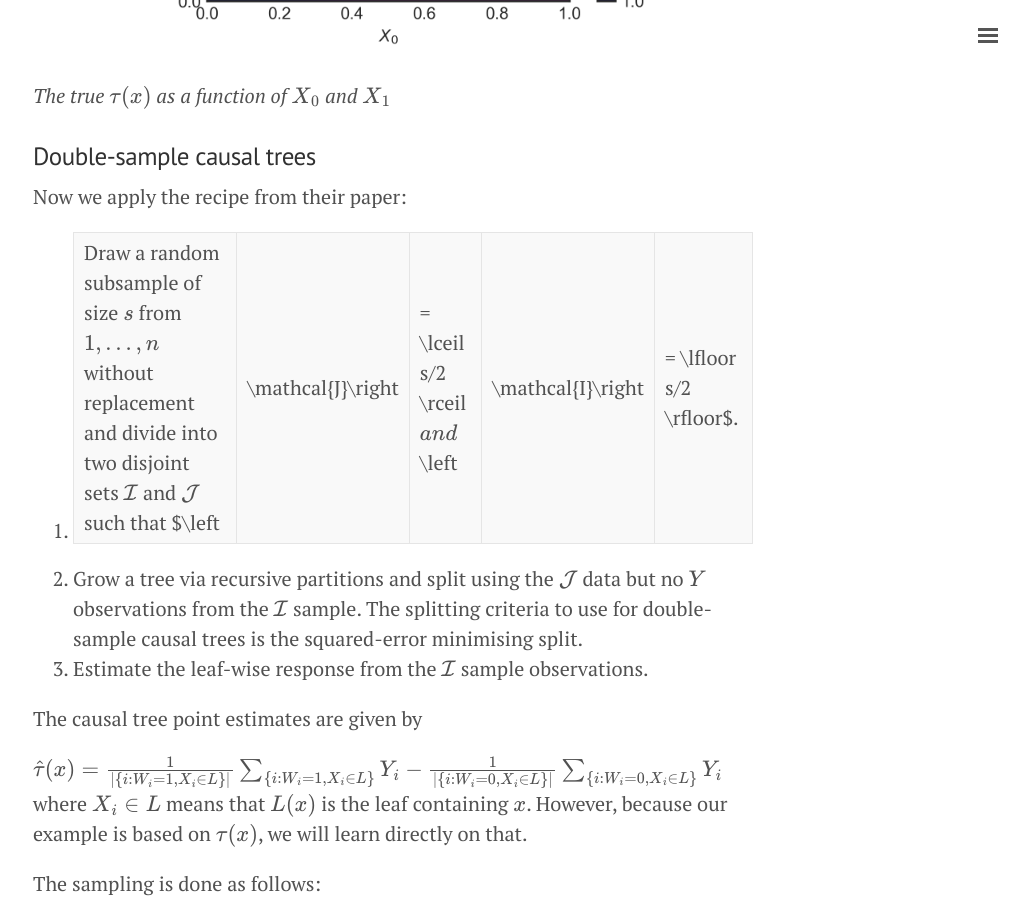
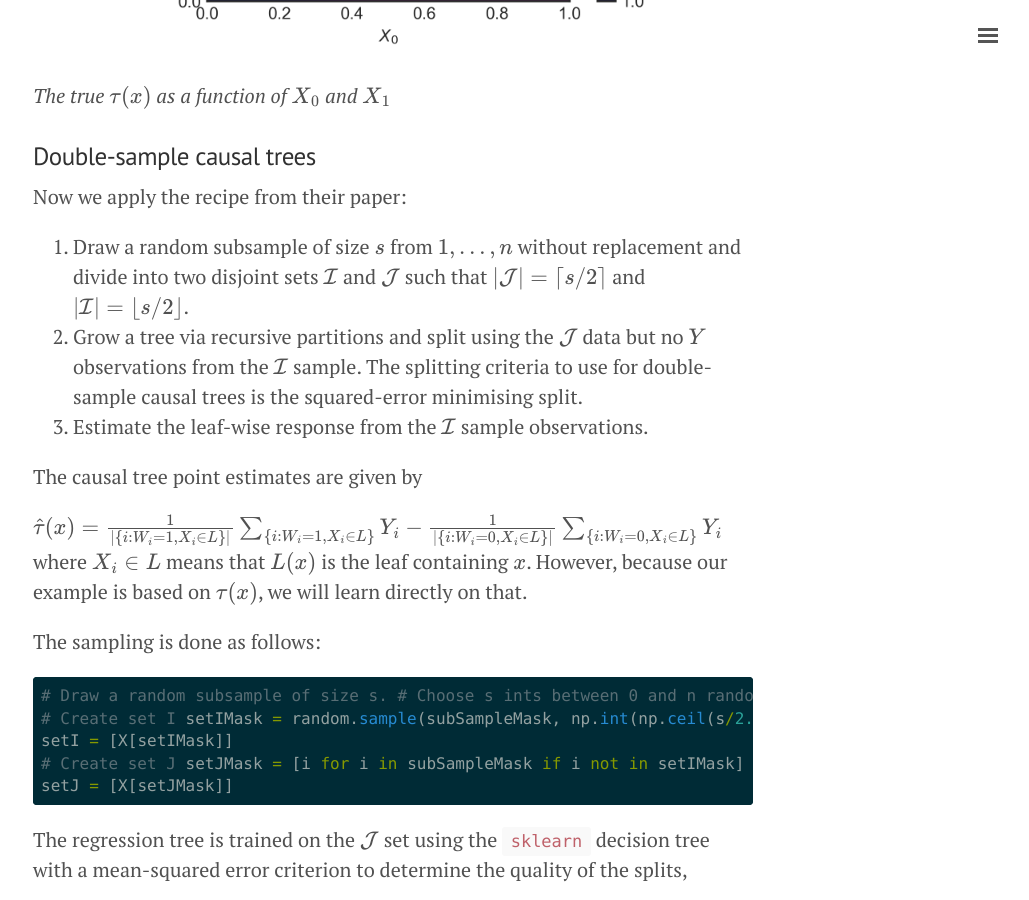
Before and after one commit to aeturrell/home, a Jekyll site: the page built from _posts/2018-03-28-estimation-heterogeneous-treatment-random-forests.md, in a window 1280 px wide and 900 px high, scrolled down 3324 px. Shown: the whole window, without its empty margins (247-1276 px from the left). Built offline with Jekyll 4.4.1, drawn with Linux system fonts in a browser that asks for light colours; formulas are drawn with MathJax 3.

Commit message:
table issue fix in post lvert

```diff
--- a/_posts/2018-03-28-estimation-heterogeneous-treatment-random-forests.md
+++ b/_posts/2018-03-28-estimation-heterogeneous-treatment-random-forests.md
@@ -100,7 +100,7 @@ plotFunc(tauxy)
 ### Double-sample causal trees
 Now we apply the recipe from their paper:
 
-1. Draw a random subsample of size $s$ from $\{1,\dots,n\}$ without replacement and divide into two disjoint sets $\mathcal{I}$ and $\mathcal{J}$ such that $\left|\mathcal{J}\right| = \lceil s/2 \rceil$ and $\left|\mathcal{I}\right| = \lfloor s/2 \rfloor$.
+1. Draw a random subsample of size $s$ from $\{1,\dots,n\}$ without replacement and divide into two disjoint sets $\mathcal{I}$ and $\mathcal{J}$ such that $\lvert\mathcal{J}\rvert = \lceil s/2 \rceil$ and $\lvert\mathcal{I}\rvert = \lfloor s/2 \rfloor$.
 2. Grow a tree via recursive partitions and split using the $\mathcal{J}$ data but no $Y$ observations from the $\mathcal{I}$ sample. The splitting criteria to use for double-sample causal trees is the squared-error minimising split.
 3. Estimate the leaf-wise response from the $\mathcal{I}$ sample observations.
 
```
